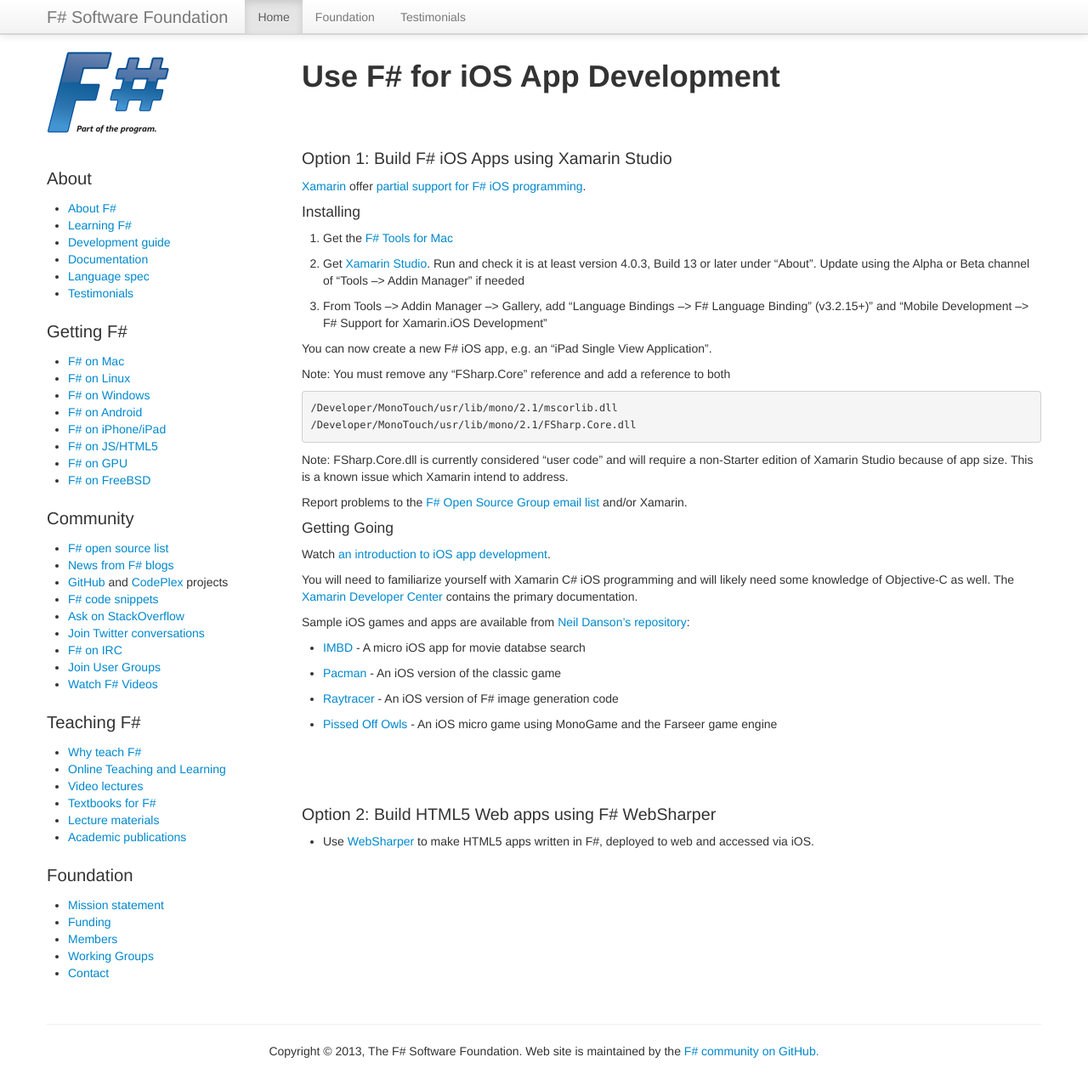
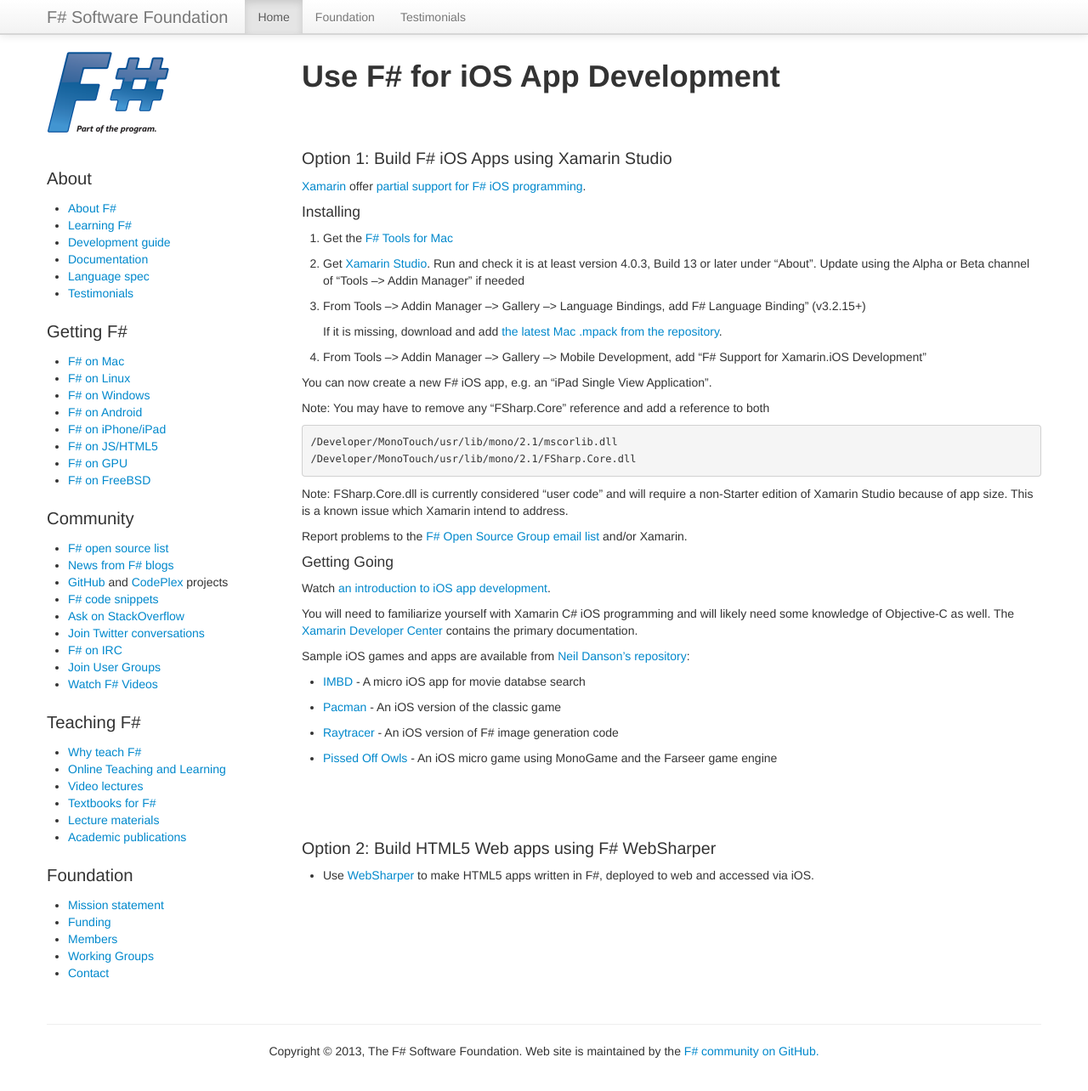
Before and after one commit to fsharp/fsharp.org, a Jekyll site: the page built from use/ios/index.md, in a window 1280 px wide and 1297 px high. Shown: the top 1284 px of the window at 85% size. Built offline with Jekyll 4.4.1, drawn with Linux system fonts in a browser that asks for light colours; nearby versions of some CDN libraries; some web fonts are replaced; comment, search, counter and statistics services are not loaded.

Commit message:
Update index.md

```diff
--- a/use/ios/index.md
+++ b/use/ios/index.md
@@ -12,11 +12,15 @@
 
 1. Get the [F# Tools for Mac](/use/mac)
 2. Get [Xamarin Studio](http://xamarin.com/download). Run and check it is at least version 4.0.3, Build 13 or later under "About". Update using the Alpha or Beta channel of "Tools --> Addin Manager" if needed
-3. From Tools --> Addin Manager --> Gallery, add "Language Bindings --> F# Language Binding" (v3.2.15+)" and "Mobile Development --> F# Support for Xamarin.iOS Development"
+3. From Tools --> Addin Manager --> Gallery --> Language Bindings, add F# Language Binding" (v3.2.15+)
+
+   If it is missing, download and add [the latest Mac .mpack from the repository](http://addins.monodevelop.com/Project/Index/48).
+
+4. From Tools --> Addin Manager --> Gallery --> Mobile Development, add "F# Support for Xamarin.iOS Development"
 
 You can now create a new F# iOS app, e.g. an "iPad Single View Application".
 
-Note: You must remove any "FSharp.Core" reference and add a reference to both
+Note: You may have to remove any "FSharp.Core" reference and add a reference to both
 
     /Developer/MonoTouch/usr/lib/mono/2.1/mscorlib.dll
     /Developer/MonoTouch/usr/lib/mono/2.1/FSharp.Core.dll
```
